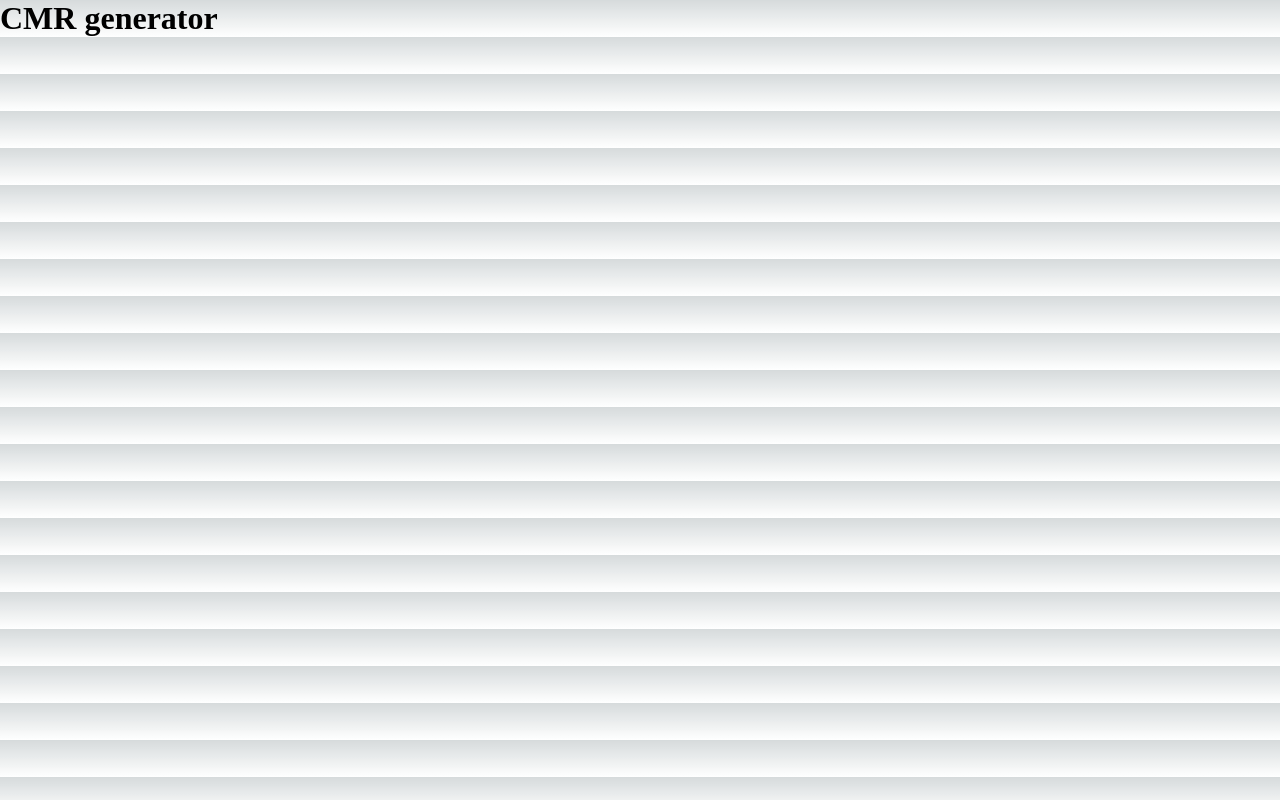
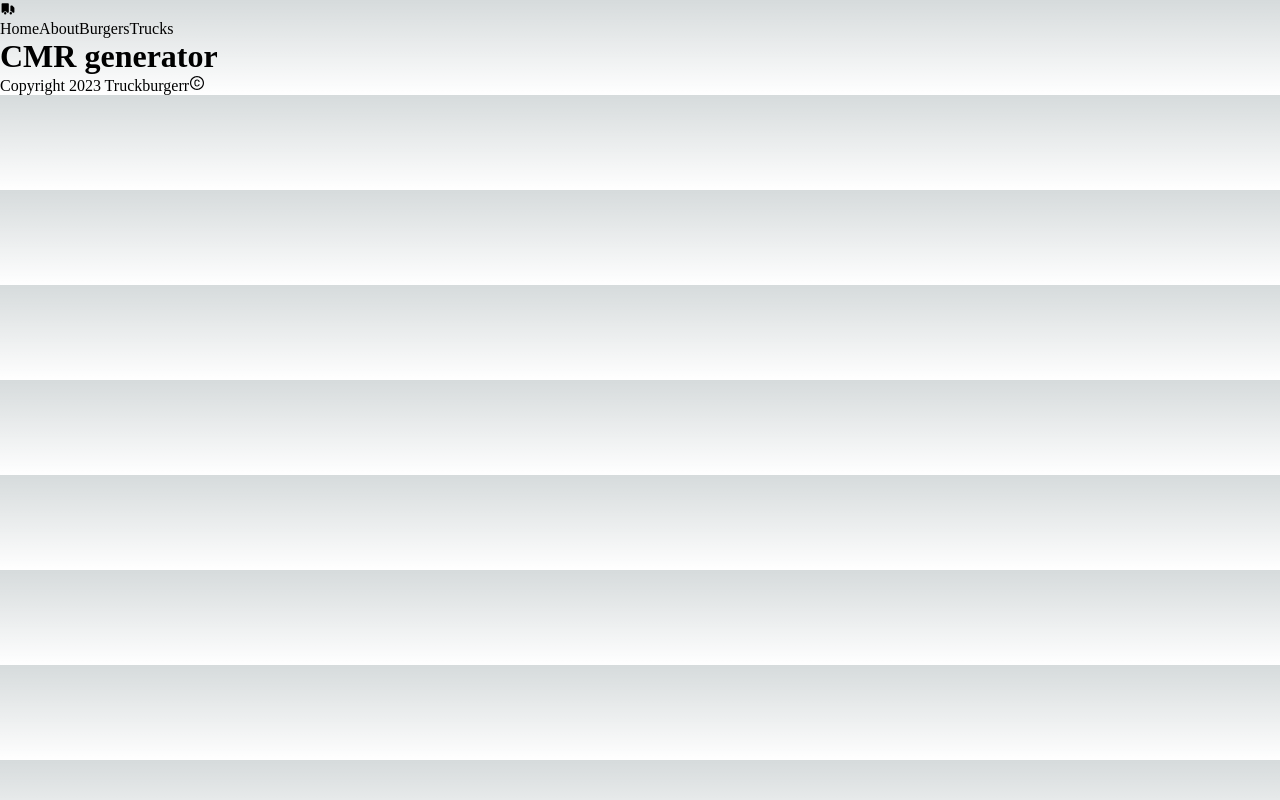
Before and after one commit to vilcinskij/CMR, a Next.js app: page / in a window 1280 px wide. Built offline with nearby package versions, Linux system fonts and the light colour scheme.

Commit message:
header-footer import done

```diff
--- /dev/null
+++ b/components/footer.js
@@ -0,0 +1,12 @@
+import { AiOutlineCopyrightCircle } from 'react-icons/ai'
+
+const Footer = () => {
+    return (
+        <footer>
+            Copyright 2023 Truckburgerr
+            <AiOutlineCopyrightCircle />
+        </footer>
+    )
+}
+
+export default Footer
--- a/pages/index.js
+++ b/pages/index.js
@@ -2,13 +2,17 @@ import Head from 'next/head'
 import Image from 'next/image'
 import { Inter } from 'next/font/google'
 import styles from '@/styles/Home.module.css'
+import Header from '@/components/header'
+import Footer from '@/components/footer'
 
 const inter = Inter({ subsets: ['latin'] })
 
 export default function Home() {
   return (
     <div>
+      <Header />
       <h1>CMR generator</h1>
+      <Footer />
     </div>
   )
 }
```
